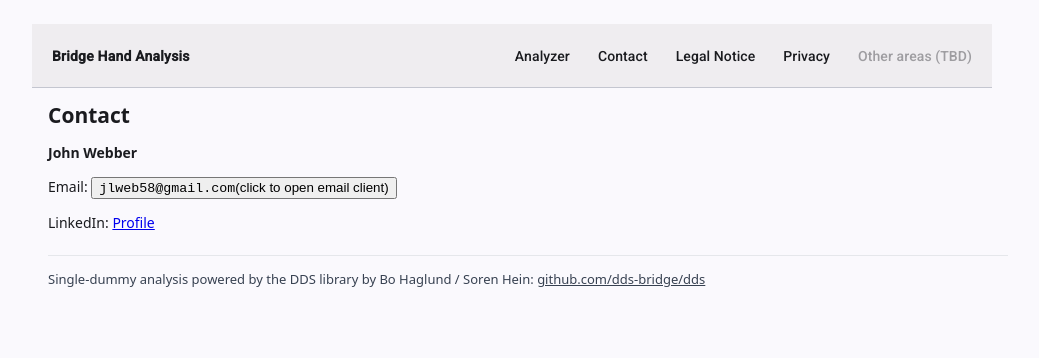
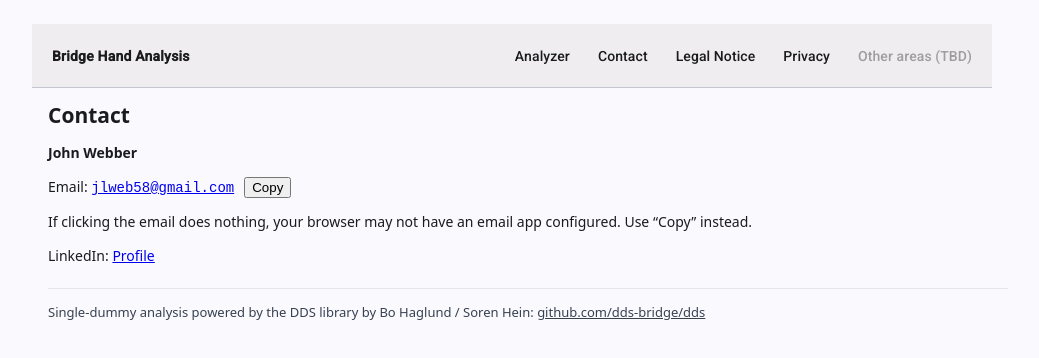
Before and after one commit to jlweb58/bridge-angular, an Angular app: page /contact in a window 1280 px wide. Shown: the top 358 px of the page, without its empty margins (112-1151 px from the left). Built offline with nearby package versions, Linux system fonts and the light colour scheme.

Commit message:
Refinements to contact page

```diff
--- a/src/app/pages/contact.page.html
+++ b/src/app/pages/contact.page.html
@@ -7,10 +7,17 @@
 
   <p>
     Email:
-    <button type="button" (click)="onEmailClick()" aria-label="Send email">
+    <a href="#" (click)="onEmailClick($event)" aria-label="Send email">
       <code>{{ emailText() }}</code>
-      <span class="muted small">(click to open email client)</span>
-    </button>
+    </a>
+    <button class="inline-gap-left" type="button" (click)="copyEmailToClipboard()">Copy</button>
+    @if (copied) {
+      <span class="muted small">Copied</span>
+    }
+  </p>
+
+  <p class="muted small">
+    If clicking the email does nothing, your browser may not have an email app configured. Use “Copy” instead.
   </p>
 
   <p>
--- a/src/app/pages/contact.page.ts
+++ b/src/app/pages/contact.page.ts
@@ -18,11 +18,35 @@ export class ContactPage {
 
   protected readonly linkedInUrl = 'https://www.linkedin.com/in/john-webber-1a52546/';
 
-  protected onEmailClick(): void {
-    // Create the mailto only on user action (not present in initial HTML).
+  protected copied = false;
+
+
+  protected onEmailClick(ev: MouseEvent): void {
+    ev.preventDefault();
+
     const address = this.emailText();
-    window.location.href = `mailto:${address}`;
+
+    // More reliable than window.location.href in some browsers
+    const a = document.createElement('a');
+    a.href = `mailto:${address}`;
+    a.rel = 'noreferrer noopener';
+    a.style.display = 'none';
+    document.body.appendChild(a);
+    a.click();
+    a.remove();
+
+    // If the browser has no mail handler, provide a quick fallback (copy).
+    // (We can’t reliably detect whether mail app opened.)
+    this.copyEmailToClipboard().catch(() => {
+      // ignore; user can still manually select the text on the page
+    });
   }
 
+  protected async copyEmailToClipboard(): Promise<void> {
+    const address = this.emailText();
+    await navigator.clipboard.writeText(address);
+    this.copied = true;
+    setTimeout(() => (this.copied = false), 1500);
+  }
 
 }
--- a/src/styles.css
+++ b/src/styles.css
@@ -1 +1,4 @@
 /* You can add global styles to this file, and also import other style files */
+.inline-gap-left {
+  margin-left: 10px;
+}
```
Also changed, not shown: src/app/app.scss (line endings or trailing spaces).
